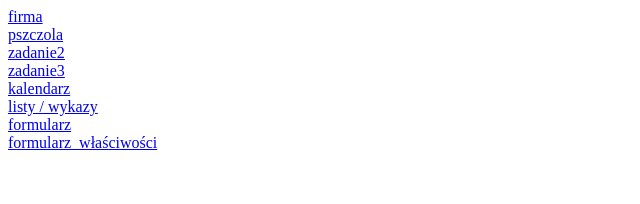
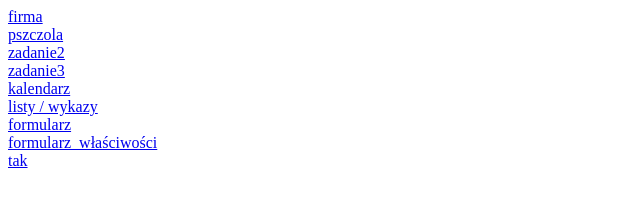
Before and after one commit to Wezaino/FotoPolar, a plain HTML site: page index.html in a window 1280 px wide. Shown: the full height of the page, 0-640 px from the left. Drawn offline with Linux system fonts and the light colour scheme.

Commit message:
Update index.html

```diff
--- a/index.html
+++ b/index.html
@@ -6,3 +6,4 @@
 <a href="zadanie filip.html"> listy / wykazy </a><br>
 <a href="formularz.html"> formularz </a><br>
 <a href="formularz_właściwości.html"> formularz_właściwości </a><br>
+<a href="tak.html"> tak </a><br>
```
